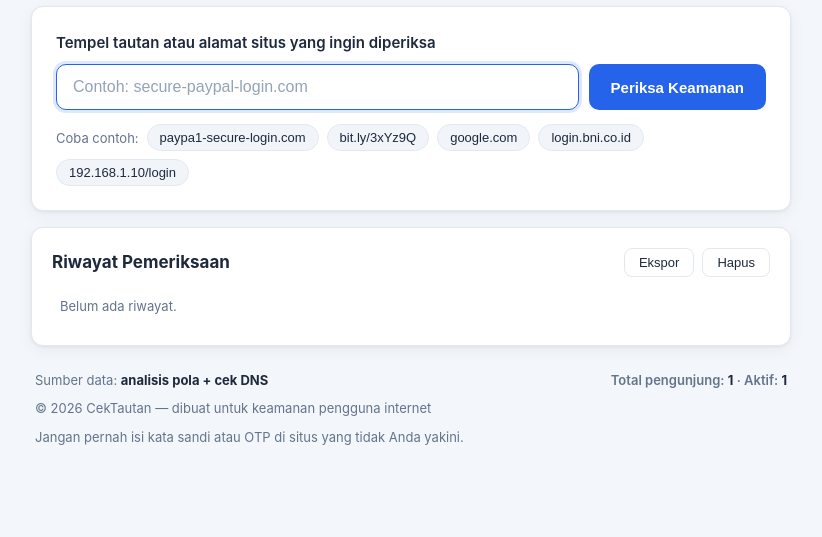
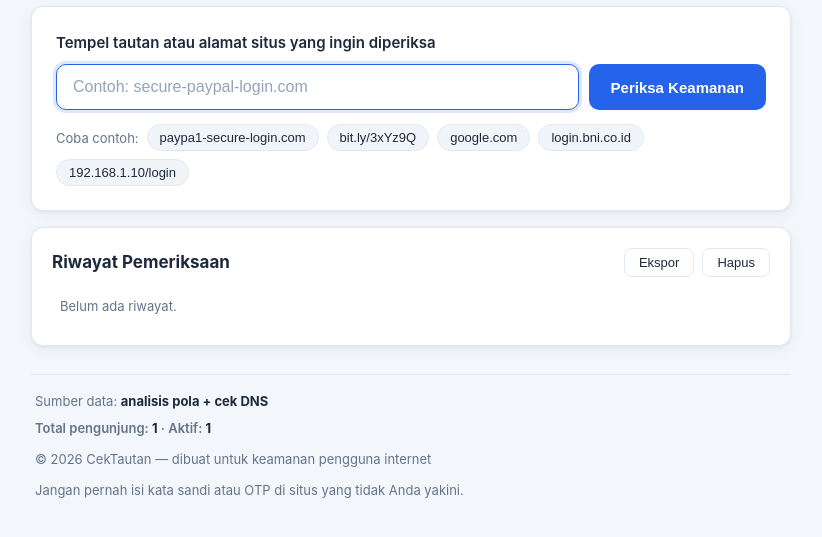
Before and after one commit to ag8o7/cektautan, a website: page index.html in a window 1280 px wide. Shown: the part 97-634 px from the top of the page, without its empty margins (229-1051 px from the left). Drawn offline with Linux system fonts and the light colour scheme; no server answers.

Commit message:
Footer rapi: setiap baris terpisah dengan jarak, bukan menempel (CekTautan v1.6.1)

```diff
--- a/app.js
+++ b/app.js
@@ -6,7 +6,7 @@
   'use strict';
 
   var ENGINE = window.ENGINE;
-  var VERSION = 'v' + (ENGINE && ENGINE.VERSION || '1.6.0');
+  var VERSION = 'v' + (ENGINE && ENGINE.VERSION || '1.6.1');
 
   var $ = function (id) { return document.getElementById(id); };
   var form = $('scanForm');
--- a/engine.js
+++ b/engine.js
@@ -393,7 +393,7 @@
   }
 
   return {
-    VERSION: '1.6.0',
+    VERSION: '1.6.1',
     SUSPICIOUS_TLDS: SUSPICIOUS_TLDS,
     SHORTENERS: SHORTENERS,
     SUSPICIOUS_KEYWORDS: SUSPICIOUS_KEYWORDS,
--- a/index.html
+++ b/index.html
@@ -98,7 +98,7 @@
       </span>
       <span class="sidebar-brand-text">
         <h2>CekTautan</h2>
-        <span id="footerVersion" class="version">v1.6.0</span>
+        <span id="footerVersion" class="version">v1.6.1</span>
       </span>
       <button type="button" id="sidebarClose" class="icon-btn" aria-label="Tutup menu">&#10005;</button>
     </div>
--- a/package.json
+++ b/package.json
@@ -1,6 +1,6 @@
 {
   "name": "cektautan-url-scanner",
-  "version": "1.6.0",
+  "version": "1.6.1",
   "description": "CekTautan :: Pemeriksa keamanan tautan — deteksi phishing untuk pengguna awam",
   "main": "app.js",
   "scripts": {
--- a/styles.css
+++ b/styles.css
@@ -376,19 +376,21 @@ a.icon-btn, a.btn-ghost, a.side-link { text-decoration: none; }
 .app-footer {
   display: flex;
   flex-direction: column;
-  gap: 8px;
-  padding: 8px 4px 20px;
+  gap: 10px;
+  padding: 16px 4px 24px;
+  margin-top: 28px;
+  border-top: 1px solid var(--border);
   color: var(--muted);
   font-size: 13px;
+  line-height: 1.6;
 }
 .footer-row {
   display: flex;
-  flex-wrap: wrap;
-  justify-content: space-between;
-  gap: 6px 16px;
-  align-items: center;
+  flex-direction: column;
+  gap: 6px;
 }
-.copyright { white-space: nowrap; }
+.copyright { display: block; white-space: normal; }
+.disclaimer { display: block; }
 .app-footer b { color: var(--text); }
 .app-footer .visitors { font-weight: 600; }
 
```
Also changed, not shown: settings.html (+1 -1 lines), 1 other file.
